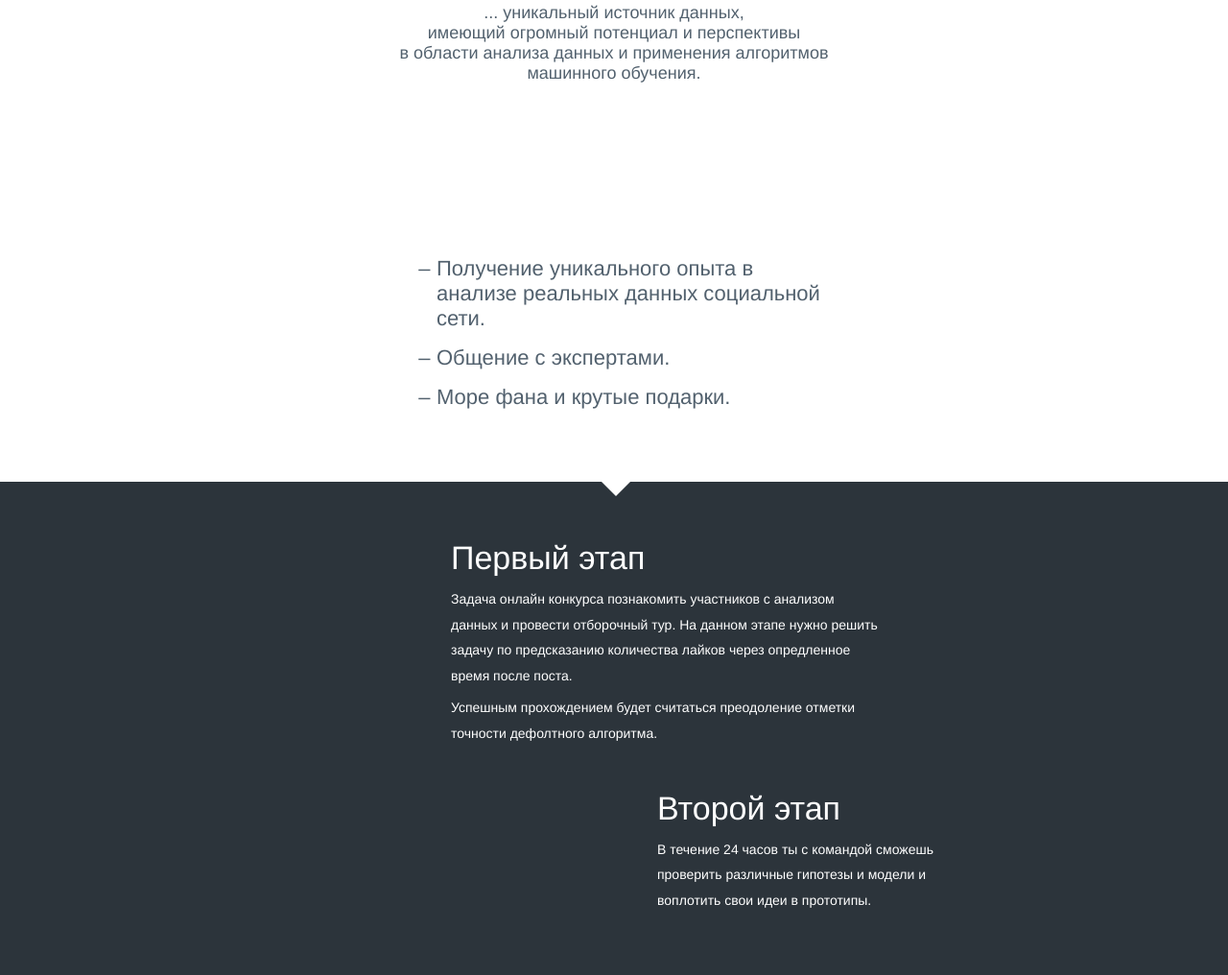
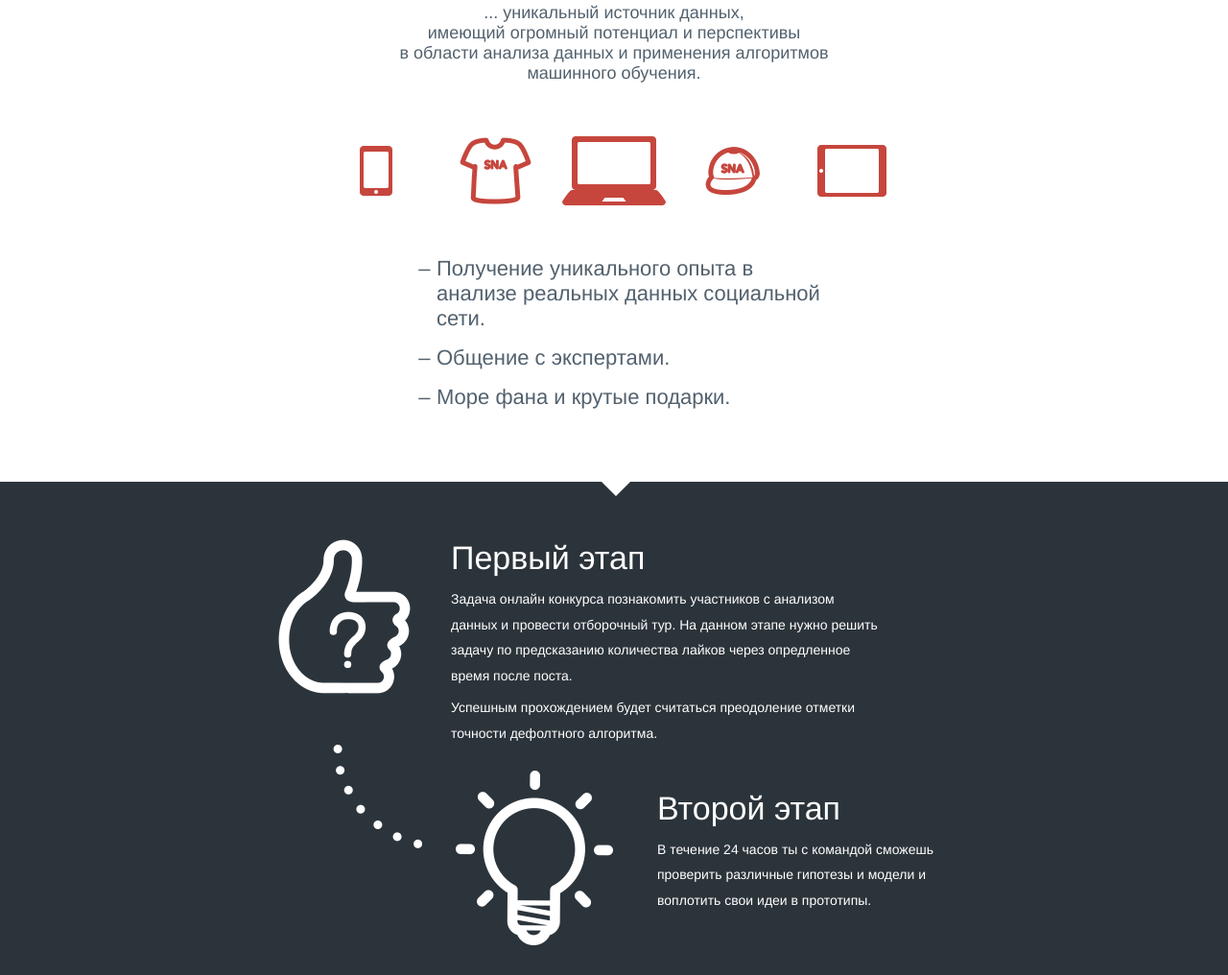
Before and after one commit to robhrt7/markup-process, a website: page index.html in a window 1280 px wide. Shown: the part 941-1957 px from the top of the page at 96% size. Drawn offline with Linux system fonts and the light colour scheme; the site is published under a folder, as on GitHub Pages, so addresses that start at the root find nothing.

Commit message:
Compiled css

```diff
--- a/css/main.css
+++ b/css/main.css
@@ -416,7 +416,7 @@ a:hover {
   display: inline-block;
   width: 153px;
   height: 20px;
-  background-image: url(/i/logo.png);
+  background-image: url(../i/logo.png);
   background-size: cover;
   text-indent: -9999px;
   vertical-align: top;
@@ -509,23 +509,23 @@ a:hover {
   background-position: 50%;
 }
 .why_visual_i.__1 {
-  background-image: url(/i/demo/demo_1.png);
+  background-image: url(../i/demo/demo_1.png);
   background-size: 34px;
 }
 .why_visual_i.__2 {
-  background-image: url(/i/demo/demo_2.png);
+  background-image: url(../i/demo/demo_2.png);
   background-size: 75px;
 }
 .why_visual_i.__3 {
-  background-image: url(/i/demo/demo_3.png);
+  background-image: url(../i/demo/demo_3.png);
   background-size: 108px 72px;
 }
 .why_visual_i.__4 {
-  background-image: url(/i/demo/demo_4.png);
+  background-image: url(../i/demo/demo_4.png);
   background-size: 57px;
 }
 .why_visual_i.__5 {
-  background-image: url(/i/demo/demo_5.png);
+  background-image: url(../i/demo/demo_5.png);
   background-size: 72px;
 }
 .why_ul {
@@ -566,7 +566,7 @@ a:hover {
 }
 .steps_i.__1 {
   padding-right: 70px;
-  background-image: url(/i/step/step_1.png);
+  background-image: url(../i/step/step_1.png);
   background-size: 138px;
 }
 .steps_i.__2 {
@@ -575,7 +575,7 @@ a:hover {
   margin-top: 25px;
   padding-left: 210px;
   padding-top: 20px;
-  background-image: url(/i/step/step_2.png);
+  background-image: url(../i/step/step_2.png);
   background-size: 164px;
 }
 .steps_i.__2:before {
@@ -586,7 +586,7 @@ a:hover {
   width: 93px;
   height: 108px;
   margin-right: 35px;
-  background-image: url(/i/step/step_dots.png);
+  background-image: url(../i/step/step_dots.png);
   background-size: cover;
 }
 .steps_i h2 {
```
